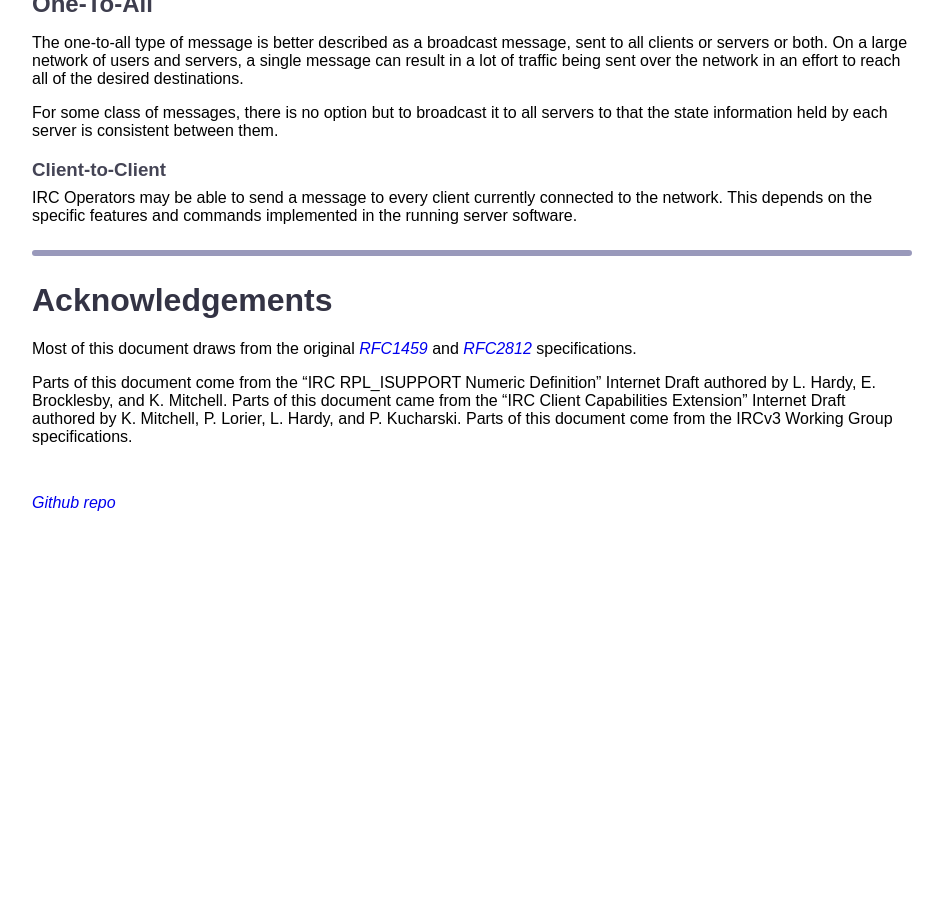
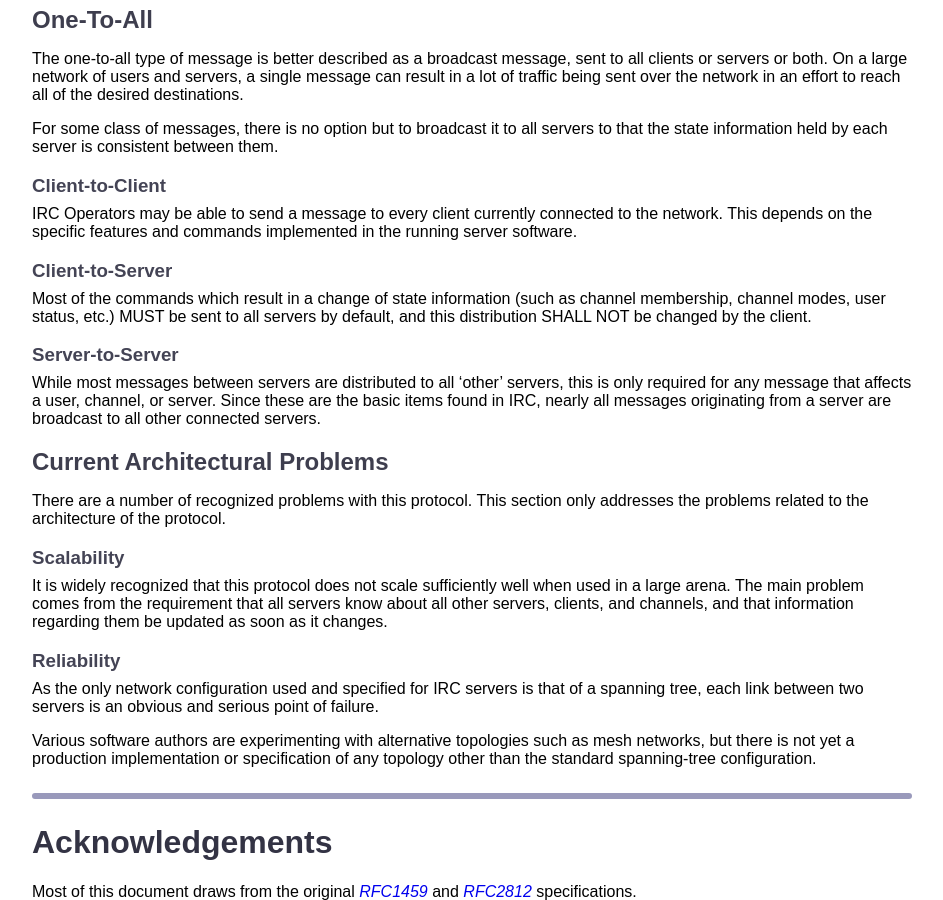
Before and after one commit to ircdocs/modern-irc, a Jekyll site: the page built from index.md, in a window 1280 px wide and 900 px high, scrolled down 4124 px. Shown: the whole window, without its empty margins (168-1111 px from the left). Built offline with Jekyll 4.4.1, drawn with Linux system fonts in a browser that asks for light colours; before the commit the page ends 4652 px from its top, so only the background shows below that; some of the changed text lies outside the part shown.

Commit message:
Finish off the very basic, very initial Architecture section

```diff
--- a/index.md
+++ b/index.md
@@ -21,7 +21,9 @@ copyrights:
     NOTE: This is NOWHERE NEAR FINISHED. Dragons be here, insane stuff be here.
 </div>
 
+
 ---
+
 
 # Introduction
 
@@ -109,11 +111,15 @@ Channel moderators are identified by the channel member prefix (`'@'` for standa
 
 Specific prefixes and moderation levels are covered in the [Channel Membership Prefixes](#channel-membership-prefixes) section.
 
+
 ---
+
 
 # IRC Concepts
 
 This section is devoted to describing the concepts behind the organisation of the IRC protocol and how the current implementations deliver different classes of messages.
+
+This section ONLY deals with the spanning-tree topology, shown in the figure below. This is because this is the topology specified and used in all IRC software today, and other topologies are only being experimented with thus far.
 
                               1--\
                                   A        D---4
@@ -179,21 +185,32 @@ For some class of messages, there is no option but to broadcast it to all server
 
 IRC Operators may be able to send a message to every client currently connected to the network. This depends on the specific features and commands implemented in the running server software.
 
+### Client-to-Server
+
+Most of the commands which result in a change of state information (such as channel membership, channel modes, user status, etc.) MUST be sent to all servers by default, and this distribution SHALL NOT be changed by the client.
+
+### Server-to-Server
+
+While most messages between servers are distributed to all 'other' servers, this is only required for any message that affects a user, channel, or server. Since these are the basic items found in IRC, nearly all messages originating from a server are broadcast to all other connected servers.
 
 
+## Current Architectural Problems
 
+There are a number of recognized problems with this protocol. This section only addresses the problems related to the architecture of the protocol.
 
+### Scalability
 
+It is widely recognized that this protocol does not scale sufficiently well when used in a large arena. The main problem comes from the requirement that all servers know about all other servers, clients, and channels, and that information regarding them be updated as soon as it changes.
 
+### Reliability
 
+As the only network configuration used and specified for IRC servers is that of a spanning tree, each link between two servers is an obvious and serious point of failure.
 
-
-
-
-
+Various software authors are experimenting with alternative topologies such as mesh networks, but there is not yet a production implementation or specification of any topology other than the standard spanning-tree configuration.
 
 
 ---
+
 
 # Acknowledgements
 
```
Also changed, not shown: other parts of index.md (+1 -1 lines).
